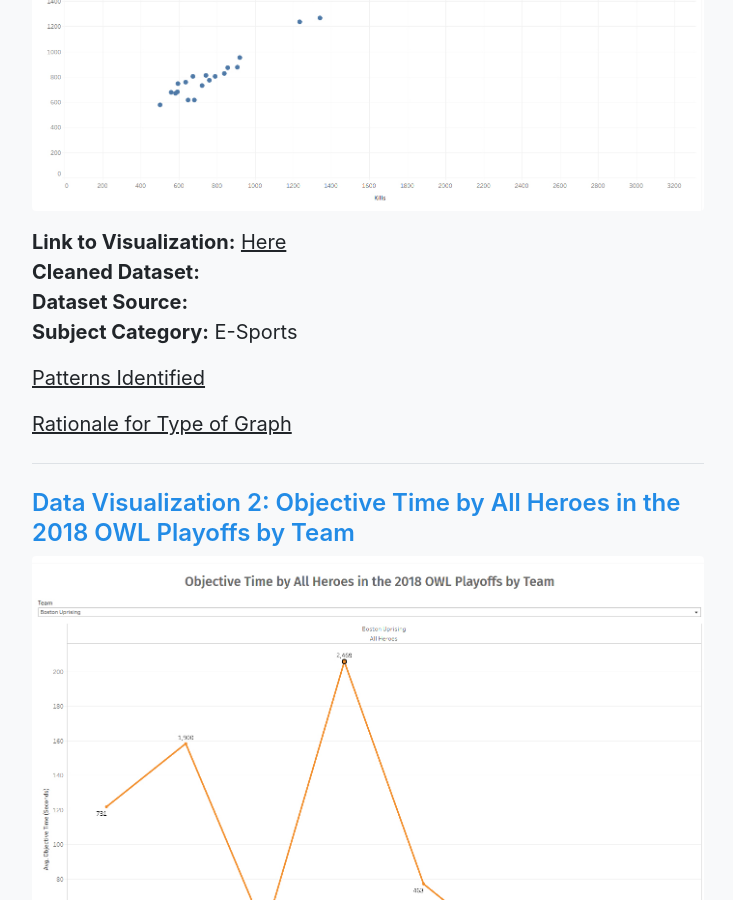
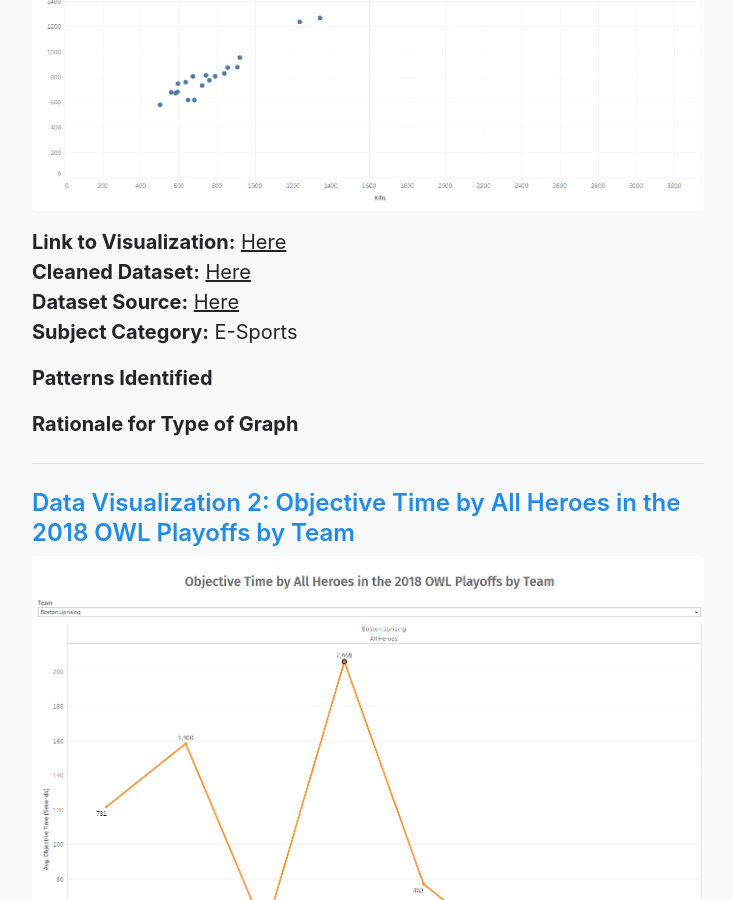
Before and after one commit to ixdwtruong/ixdwtruong.github.io, a Jekyll site: the page built from _posts/0001-01-11-visnar2p3.md, in a window 1280 px wide and 900 px high, scrolled down 607 px. Shown: the whole window, without its empty margins (272-1005 px from the left). Built offline with Jekyll 4.4.1, drawn with Linux system fonts in a browser that asks for light colours.

Commit message:
Update 0001-01-11-visnar2p3.md

```diff
--- a/_posts/0001-01-11-visnar2p3.md
+++ b/_posts/0001-01-11-visnar2p3.md
@@ -13,13 +13,13 @@
 ![image](/images/vizinfop2_0000_Layer 10.jpg)
 
 <b>Link to Visualization:</b> <a href="https://public.tableau.com/profile/wilson.truong#!/vizhome/3_16153519202470/Dashboard1">Here</a> <br>
-<b>Cleaned Dataset:</b> <br>
-<b>Dataset Source:</b> <br>
+<b>Cleaned Dataset:</b> <a href="https://public.tableau.com/profile/wilson.truong#!/vizhome/3_16153519202470/Dashboard1">Here</a> <br>
+<b>Dataset Source:</b> <a href="https://public.tableau.com/profile/wilson.truong#!/vizhome/3_16153519202470/Dashboard1">Here</a> <br>
 <b>Subject Category:</b> E-Sports
 
-<u>Patterns Identified</u>
+<b>Patterns Identified</b>
 
-<u>Rationale for Type of Graph</u>
+<b>Rationale for Type of Graph</b>
 
 -----
 
```
